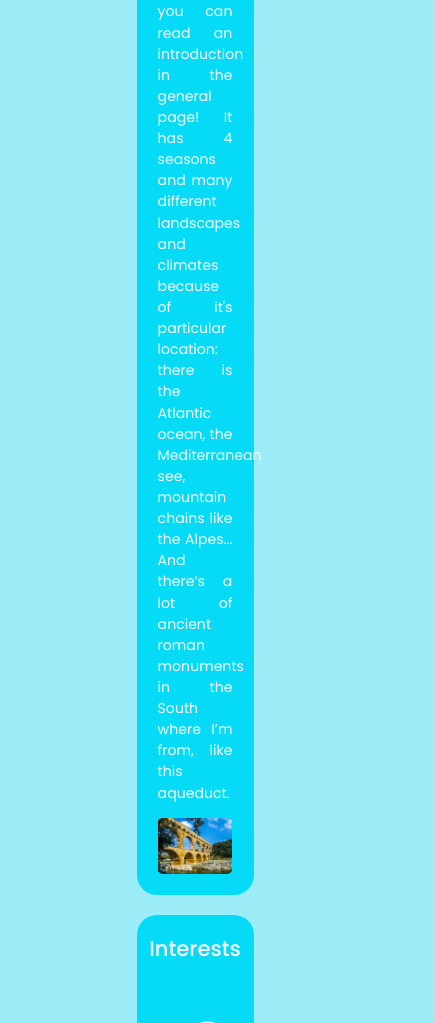
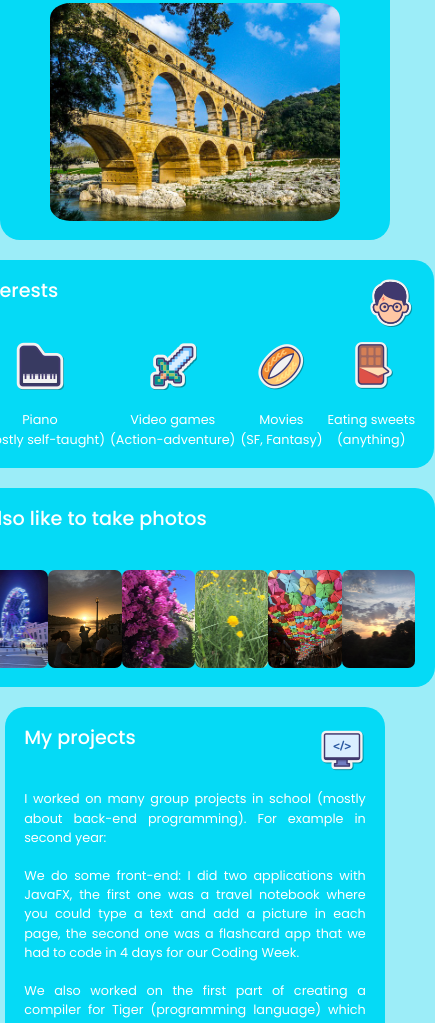
Before and after one commit to William2809/Group-11, a website: page pages/cecile.html in a window 390 px wide. Shown: the part 977-2000 px from the top of the page, 435 px wide, since content can reach past the window. Drawn offline with nearby package versions, Linux system fonts and the light colour scheme.

Commit message:
Better layout
First 3 sections on the same row, and the two have a similar width, need to take care of the responsive layout, and ajust some details

```diff
--- a/pages/cecile.html
+++ b/pages/cecile.html
@@ -10,8 +10,8 @@
     <link href="https://cdn.jsdelivr.net/npm/bootstrap@5.0.2/dist/css/bootstrap.min.css" rel="stylesheet"
         integrity="sha384-EVSTQN3/azprG1Anm3QDgpJLIm9Nao0Yz1ztcQTwFspd3yD65VohhpuuCOmLASjC" crossorigin="anonymous">
     <!--need to put my onw CSS first so that it override the default CSS of Bootstrap (reboot.css particularly)-->
-    <link rel="stylesheet" href="/src/cecile.css">
-    <link rel="stylesheet" href="/src/output.css">
+    <link rel="stylesheet" href="../src/cecile.css">
+    <link rel="stylesheet" href="../src/output.css">
 
     <!-- Google Fonts -->
     <link rel="preconnect" href="https://fonts.googleapis.com">
@@ -68,7 +68,6 @@
 
     <div id="boxes" class="ligne">
 
-        <div class="ligne"> <!--First row with country and a column with interests and photos-->
         <section id="country">
             <div class="line">
                 <h3 class="font-medium text-[28px]">Country</h3>
@@ -81,7 +80,7 @@
             <img id="aqueduct" class="picture img-fluid" alt="Aqueduct" src="/assets/cecile/pontdugard.jpg">
         </section>
 
-            <div class="colonne">
+        <div class="colonne"> <!--COLUMN-->
             <section id="interests">
                 <div class="line">
                     <h3 class="font-medium text-[28px]">Interests</h3>
@@ -107,7 +106,7 @@
                 </div>
             </section>
 
-                <section id="photos">
+            <section id="photosection">
                 <h3 class="font-medium text-[28px]">I also like to take photos</h3>
                 <div id="pictures">
                     <img class="small_picture img-fluid" alt="Ferris Wheel" src="/assets/cecile/grande roue.jpg">
@@ -119,16 +118,22 @@
                 </div>
             </section>
         </div>
-        </div>
 
-        <section>
-            <div id="darkpast" class="line">
+        <section id="projects">
+            <div id="headingprojects" class="line">
                 <h3 class="font-medium text-[28px]">My projects</h3>
                 <img class="icon_right" alt="Programming icon" src="/assets/cecile/programming.png">
             </div>
-            <p>I worked on many group projects in school that were focused/solely on back-end development. For example in second year:<br><br>
-                I did two applications with JavaFX, the first one was a travel notebook where you could type a text and add a picture in each page, the second one was a flashcard app that we had to code in 4 days for our Coding Week.<br><br>
-                We worked on the first part of creating a compiler for Tiger (programming language) which consisted of defining: a grammar with ANTLR, its ASA (abstract syntax tree), its symbol table and its semantic controls. With this, we could analyze a Tiger program and print its syntaxic and semantic errors and more...</li>
+            <p>I worked on many group projects in school (mostly about back-end programming). For example in second year:
+                <br><br>
+                We do some front-end: I did two applications with JavaFX, the first one was a travel notebook
+                where you could type a text and add a picture in each page, the second one was a flashcard app
+                that we had to code in 4 days for our Coding Week.
+                <br><br>
+                We also worked on the first part of creating a compiler for Tiger (programming language) which
+                consisted of defining: a grammar with ANTLR, its ASA (abstract syntax tree), its symbol table
+                and its semantic controls. With this, we could analyze a Tiger program and print its syntaxic
+                and semantic errors and more...
             </p>
         </section>
 
@@ -140,10 +145,10 @@
                 from different engineering schools, mine included.</p>
         </section>
 
-        <section>
+        <section id="cat">
             <h3 class="font-medium text-[28px]">My lovely cat</h3>
             <img class="picture" alt="My beautiful cat" src="/assets/cecile/yuki1.jpg">
-            <p id="mycat">Her name is Yuki.</p>
+            <p id="textcat">Her name is Yuki.</p>
         </section>
     </div>
 
--- a/src/cecile.css
+++ b/src/cecile.css
@@ -74,6 +74,7 @@ body {
   flex-flow: column wrap;
   gap: 20px;
   align-items: center;
+  justify-content: stretch;
   text-align: center;
 }
 
@@ -106,9 +107,10 @@ h3 {
 }
 
 #boxes section {
-  margin: 0 20px;
-  width: 30%;
+  /*margin: 0 20px;*/
   background-color: #05daf6;
+  max-width: 500px;
+  height: auto;
   border-radius: 20px;
   padding: 1.5em 1.5em;
   font-size: 0.8em;
@@ -139,11 +141,23 @@ h3 {
 }
 
 #country {
+  width: 400px;
+  height: auto;
   align-self: flex-start;
 }
 
 #aqueduct {
   margin-top: 1em;
+}
+
+#interests {
+  width: fit-content;
+  height: auto;
+}
+
+#photosection {
+  width: 480px; /*is it useful or by default?*/
+  margin-top: auto;
 }
 
 #pictures {
@@ -154,19 +168,30 @@ h3 {
 
 .small_picture {
   border-radius: 7px;
-  width: 16%;
+  width: 16.6%;
   height: auto;
 }
 
-#mycat {
-  margin-top: 1em;
-  text-align: center;
+#projects {
+  width: 380px;
+  height: auto;
 }
 
 #whyjapan {
-  width: 300px;
+  width: 275px;
   height: auto;
-  margin-top: auto;
+  /*margin-top: auto;*//*if want to not stretch*/
+}
+
+#cat {
+  /*display: flex;
+  flex-direction: column;
+  justify-content:space-around;*/
+}
+
+#textcat {
+  margin-top: 1em;
+  text-align: center;
 }
 
 /*------FOOTER------*/
@@ -247,7 +272,7 @@ footer h2 {
 }
 
 /*---Responsive styles---*/
-
+/*
 @media (max-width: 335px) {
 
   #greeting {
@@ -283,10 +308,10 @@ footer h2 {
   }
 
   .line {
-    gap: 20px; /*same spacing inside a column than between columns*/
+    gap: 20px; /*same spacing inside a column than between columns
   }
 
-  #darkpast {
+  #headingprojects {
     gap: 0;
   }
 
@@ -332,7 +357,7 @@ footer h2 {
   }
 
   .line {
-    gap: 20px; /*same spacing inside a column than between columns*/
+    gap: 20px; /*same spacing inside a column than between columns
   }
 }
 
@@ -392,3 +417,4 @@ footer h2 {
     padding: 0 120px;
   }
 }
+*/
```
Lines whose indentation alone changed are shown as unchanged.
